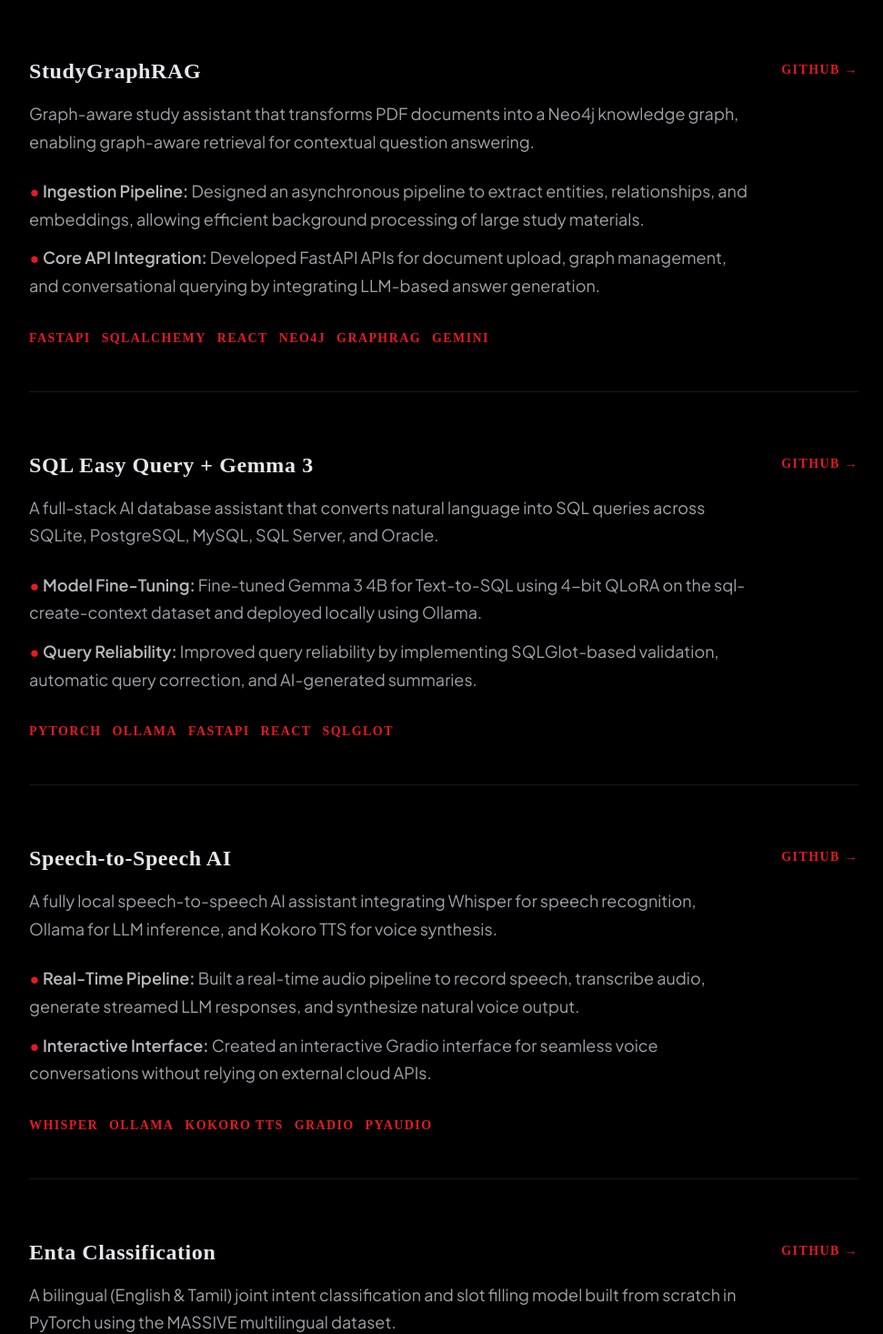
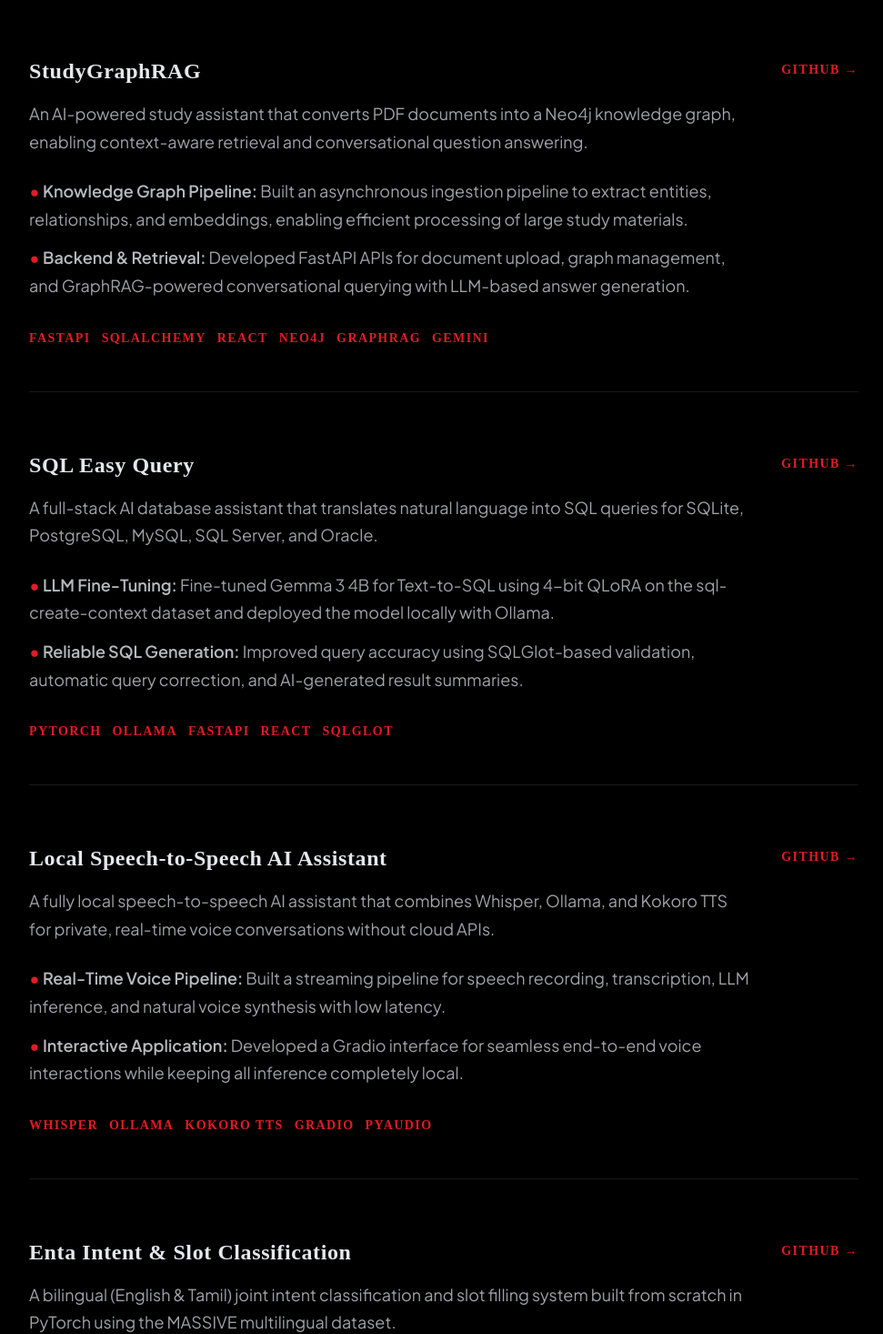
Before and after one commit to Manish-A-04/portfolio, a React (Vite) app: page / in a window 1280 px wide. Shown: the part 1634-3100 px from the top of the page at 91% size, without its empty margins (32-1003 px from the left). Built offline with nearby package versions, Linux system fonts and the light colour scheme; a web font is replaced by a local one.

Commit message:
Changed the projects description

```diff
--- a/src/components/Projects.jsx
+++ b/src/components/Projects.jsx
@@ -4,40 +4,40 @@
       title: "StudyGraphRAG",
       tech: ['FastAPI', 'SQLAlchemy', 'React', 'Neo4j', 'GraphRAG', 'Gemini'],
       link: "https://github.com/Manish-A-04",
-      desc: "Graph-aware study assistant that transforms PDF documents into a Neo4j knowledge graph, enabling graph-aware retrieval for contextual question answering.",
+      desc: "An AI-powered study assistant that converts PDF documents into a Neo4j knowledge graph, enabling context-aware retrieval and conversational question answering.",
       points: [
-        "Ingestion Pipeline: Designed an asynchronous pipeline to extract entities, relationships, and embeddings, allowing efficient background processing of large study materials.",
-        "Core API Integration: Developed FastAPI APIs for document upload, graph management, and conversational querying by integrating LLM-based answer generation."
+        "Knowledge Graph Pipeline: Built an asynchronous ingestion pipeline to extract entities, relationships, and embeddings, enabling efficient processing of large study materials.",
+        "Backend & Retrieval: Developed FastAPI APIs for document upload, graph management, and GraphRAG-powered conversational querying with LLM-based answer generation."
       ]
     },
     {
-      title: "SQL Easy Query + Gemma 3",
+      title: "SQL Easy Query",
       tech: ['PyTorch', 'Ollama', 'FastAPI', 'React', 'SQLGlot'],
       link: "https://github.com/Manish-A-04",
-      desc: "A full-stack AI database assistant that converts natural language into SQL queries across SQLite, PostgreSQL, MySQL, SQL Server, and Oracle.",
+      desc: "A full-stack AI database assistant that translates natural language into SQL queries for SQLite, PostgreSQL, MySQL, SQL Server, and Oracle.",
       points: [
-        "Model Fine-Tuning: Fine-tuned Gemma 3 4B for Text-to-SQL using 4-bit QLoRA on the sql-create-context dataset and deployed locally using Ollama.",
-        "Query Reliability: Improved query reliability by implementing SQLGlot-based validation, automatic query correction, and AI-generated summaries."
+        "LLM Fine-Tuning: Fine-tuned Gemma 3 4B for Text-to-SQL using 4-bit QLoRA on the sql-create-context dataset and deployed the model locally with Ollama.",
+        "Reliable SQL Generation: Improved query accuracy using SQLGlot-based validation, automatic query correction, and AI-generated result summaries."
       ]
     },
     {
-      title: "Speech-to-Speech AI",
+      title: "Local Speech-to-Speech AI Assistant",
       tech: ['Whisper', 'Ollama', 'Kokoro TTS', 'Gradio', 'PyAudio'],
       link: "https://github.com/Manish-A-04",
-      desc: "A fully local speech-to-speech AI assistant integrating Whisper for speech recognition, Ollama for LLM inference, and Kokoro TTS for voice synthesis.",
+      desc: "A fully local speech-to-speech AI assistant that combines Whisper, Ollama, and Kokoro TTS for private, real-time voice conversations without cloud APIs.",
       points: [
-        "Real-Time Pipeline: Built a real-time audio pipeline to record speech, transcribe audio, generate streamed LLM responses, and synthesize natural voice output.",
-        "Interactive Interface: Created an interactive Gradio interface for seamless voice conversations without relying on external cloud APIs."
+        "Real-Time Voice Pipeline: Built a streaming pipeline for speech recording, transcription, LLM inference, and natural voice synthesis with low latency.",
+        "Interactive Application: Developed a Gradio interface for seamless end-to-end voice interactions while keeping all inference completely local."
       ]
     },
     {
-      title: "Enta Classification",
+      title: "Enta Intent & Slot Classification",
       tech: ['PyTorch', 'Transformers', 'SentencePiece', 'Streamlit'],
       link: "https://github.com/Manish-A-04",
-      desc: "A bilingual (English & Tamil) joint intent classification and slot filling model built from scratch in PyTorch using the MASSIVE multilingual dataset.",
+      desc: "A bilingual (English & Tamil) joint intent classification and slot filling system built from scratch in PyTorch using the MASSIVE multilingual dataset.",
       points: [
-        "Architecture: Designed a shared Transformer encoder with task-specific heads, attention-based intent pooling, and CRF-based slot decoding.",
-        "Pipeline Implementation: Implemented complete training, evaluation, and inference pipelines, enabling real-time multilingual intent and entity prediction."
+        "Model Architecture: Designed a shared Transformer encoder with task-specific heads, attention-based intent pooling, and CRF-based slot decoding.",
+        "Training & Inference Pipeline: Implemented complete training, evaluation, and real-time inference pipelines for multilingual intent detection and entity extraction."
       ]
     }
   ];
```
